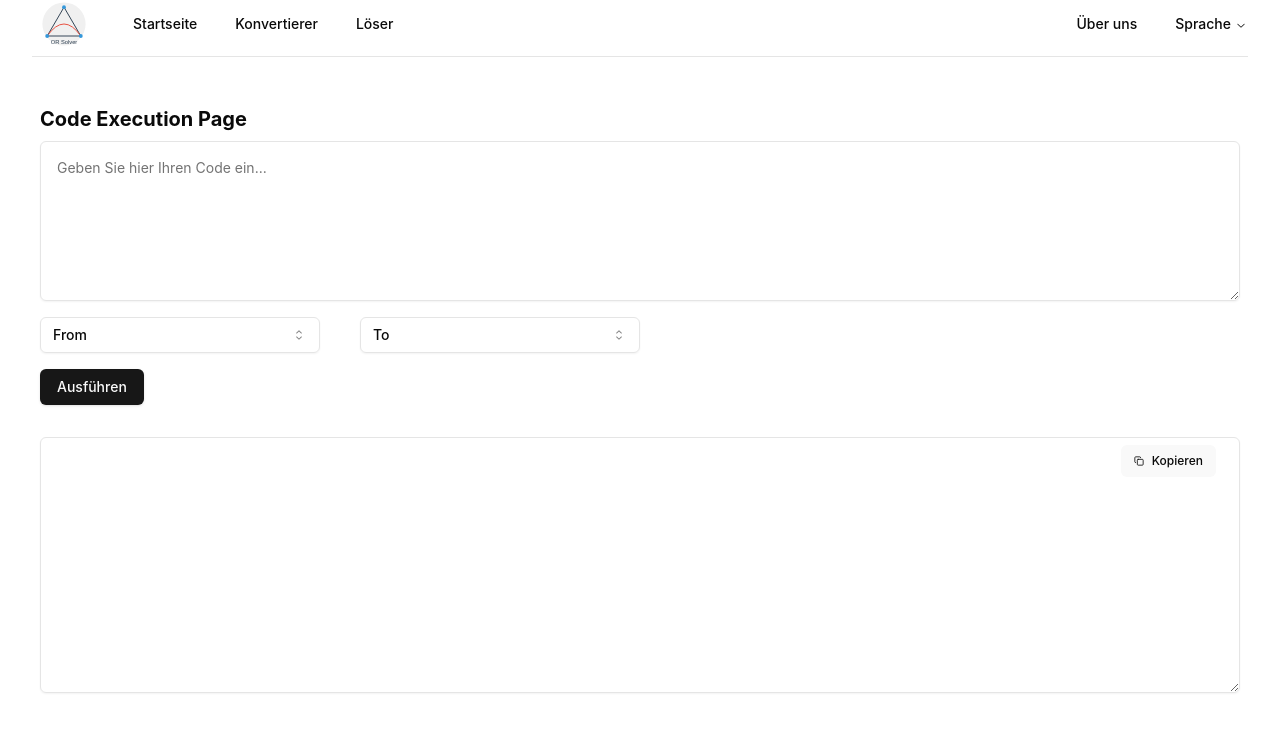
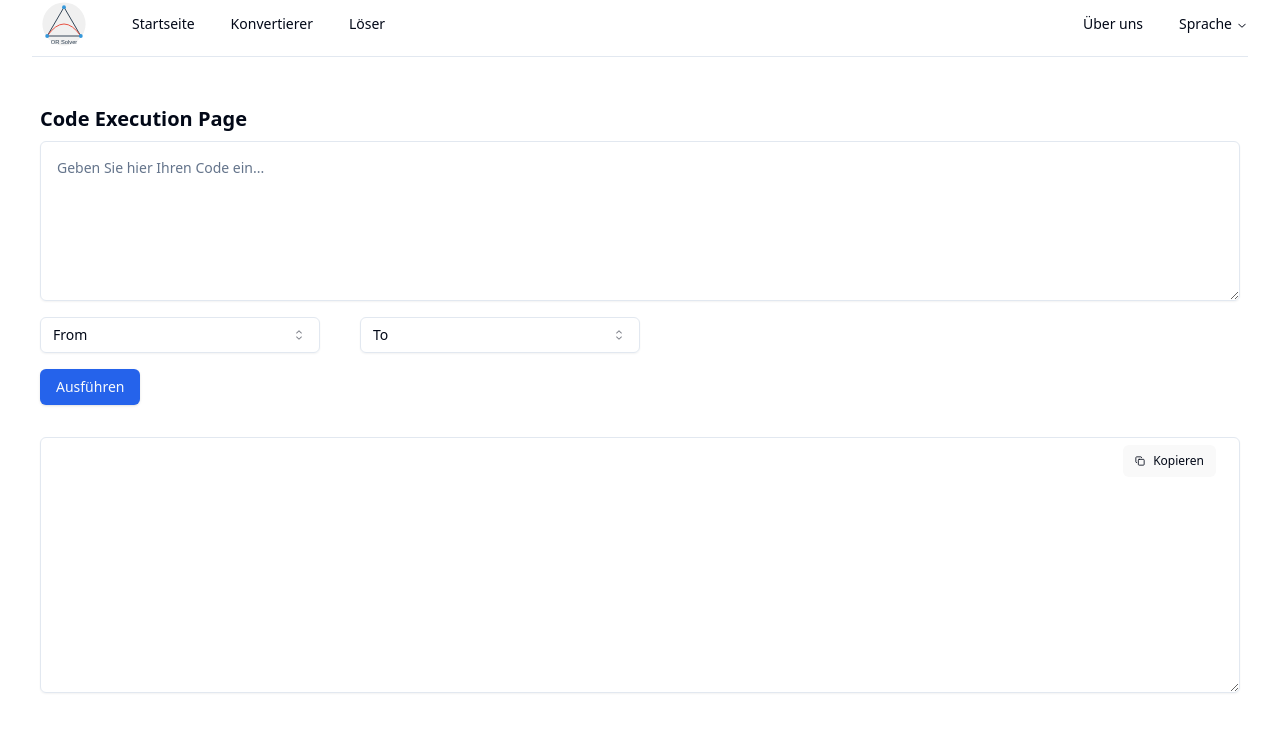
Before and after one commit to mst2k/programmierprojekt, a React (Vite) app in the folder frontend/: page /#/converter in a window 1280 px wide. Shown: the top 732 px of the page. Built offline with nearby package versions, Linux system fonts and the light colour scheme.

Commit message:
fix(style): remove default styles that were breaking tailwind styles and use blue as primary color

```diff
--- a/frontend/src/index.css
+++ b/frontend/src/index.css
@@ -1,62 +1,6 @@
 @tailwind base;
 @tailwind components;
 @tailwind utilities;
-
-:root {
-  font-family: Inter, system-ui, Avenir, Helvetica, Arial, sans-serif;
-  line-height: 1.5;
-  font-weight: 400;
-
-  color-scheme: light dark;
-  color: rgba(255, 255, 255, 0.87);
-  background-color: #242424;
-
-  font-synthesis: none;
-  text-rendering: optimizeLegibility;
-  -webkit-font-smoothing: antialiased;
-  -moz-osx-font-smoothing: grayscale;
-}
-
-a {
-  font-weight: 500;
-  color: #646cff;
-  text-decoration: inherit;
-}
-a:hover {
-  color: #535bf2;
-}
-
-body {
-  margin: 0;
-  display: flex;
-  place-items: center;
-  min-width: 320px;
-  min-height: 100vh;
-}
-
-h1 {
-  font-size: 3.2em;
-  line-height: 1.1;
-}
-
-button {
-  border-radius: 8px;
-  border: 1px solid transparent;
-  padding: 0.6em 1.2em;
-  font-size: 1em;
-  font-weight: 500;
-  font-family: inherit;
-  background-color: #1a1a1a;
-  cursor: pointer;
-  transition: border-color 0.25s;
-}
-button:hover {
-  border-color: #646cff;
-}
-button:focus,
-button:focus-visible {
-  outline: 4px auto -webkit-focus-ring-color;
-}
 
 @media (prefers-color-scheme: light) {
   :root {
@@ -71,54 +15,57 @@
   }
 }
 
+
+
 @layer base {
   :root {
     --background: 0 0% 100%;
-    --foreground: 0 0% 3.9%;
+    --foreground: 222.2 84% 4.9%;
     --card: 0 0% 100%;
-    --card-foreground: 0 0% 3.9%;
+    --card-foreground: 222.2 84% 4.9%;
     --popover: 0 0% 100%;
-    --popover-foreground: 0 0% 3.9%;
-    --primary: 0 0% 9%;
-    --primary-foreground: 0 0% 98%;
-    --secondary: 0 0% 96.1%;
-    --secondary-foreground: 0 0% 9%;
-    --muted: 0 0% 96.1%;
-    --muted-foreground: 0 0% 45.1%;
-    --accent: 0 0% 96.1%;
-    --accent-foreground: 0 0% 9%;
+    --popover-foreground: 222.2 84% 4.9%;
+    --primary: 221.2 83.2% 53.3%;
+    --primary-foreground: 210 40% 98%;
+    --secondary: 210 40% 96.1%;
+    --secondary-foreground: 222.2 47.4% 11.2%;
+    --muted: 210 40% 96.1%;
+    --muted-foreground: 215.4 16.3% 46.9%;
+    --accent: 210 40% 96.1%;
+    --accent-foreground: 222.2 47.4% 11.2%;
     --destructive: 0 84.2% 60.2%;
-    --destructive-foreground: 0 0% 98%;
-    --border: 0 0% 89.8%;
-    --input: 0 0% 89.8%;
-    --ring: 0 0% 3.9%;
+    --destructive-foreground: 210 40% 98%;
+    --border: 214.3 31.8% 91.4%;
+    --input: 214.3 31.8% 91.4%;
+    --ring: 221.2 83.2% 53.3%;
+    --radius: 0.5rem;
     --chart-1: 12 76% 61%;
     --chart-2: 173 58% 39%;
     --chart-3: 197 37% 24%;
     --chart-4: 43 74% 66%;
     --chart-5: 27 87% 67%;
-    --radius: 0.5rem;
   }
+
   .dark {
-    --background: 0 0% 3.9%;
-    --foreground: 0 0% 98%;
-    --card: 0 0% 3.9%;
-    --card-foreground: 0 0% 98%;
-    --popover: 0 0% 3.9%;
-    --popover-foreground: 0 0% 98%;
-    --primary: 0 0% 98%;
-    --primary-foreground: 0 0% 9%;
-    --secondary: 0 0% 14.9%;
-    --secondary-foreground: 0 0% 98%;
-    --muted: 0 0% 14.9%;
-    --muted-foreground: 0 0% 63.9%;
-    --accent: 0 0% 14.9%;
-    --accent-foreground: 0 0% 98%;
+    --background: 222.2 84% 4.9%;
+    --foreground: 210 40% 98%;
+    --card: 222.2 84% 4.9%;
+    --card-foreground: 210 40% 98%;
+    --popover: 222.2 84% 4.9%;
+    --popover-foreground: 210 40% 98%;
+    --primary: 217.2 91.2% 59.8%;
+    --primary-foreground: 222.2 47.4% 11.2%;
+    --secondary: 217.2 32.6% 17.5%;
+    --secondary-foreground: 210 40% 98%;
+    --muted: 217.2 32.6% 17.5%;
+    --muted-foreground: 215 20.2% 65.1%;
+    --accent: 217.2 32.6% 17.5%;
+    --accent-foreground: 210 40% 98%;
     --destructive: 0 62.8% 30.6%;
-    --destructive-foreground: 0 0% 98%;
-    --border: 0 0% 14.9%;
-    --input: 0 0% 14.9%;
-    --ring: 0 0% 83.1%;
+    --destructive-foreground: 210 40% 98%;
+    --border: 217.2 32.6% 17.5%;
+    --input: 217.2 32.6% 17.5%;
+    --ring: 224.3 76.3% 48%;
     --chart-1: 220 70% 50%;
     --chart-2: 160 60% 45%;
     --chart-3: 30 80% 55%;
@@ -126,6 +73,7 @@
     --chart-5: 340 75% 55%;
   }
 }
+
 
 @layer base {
   * {
```
